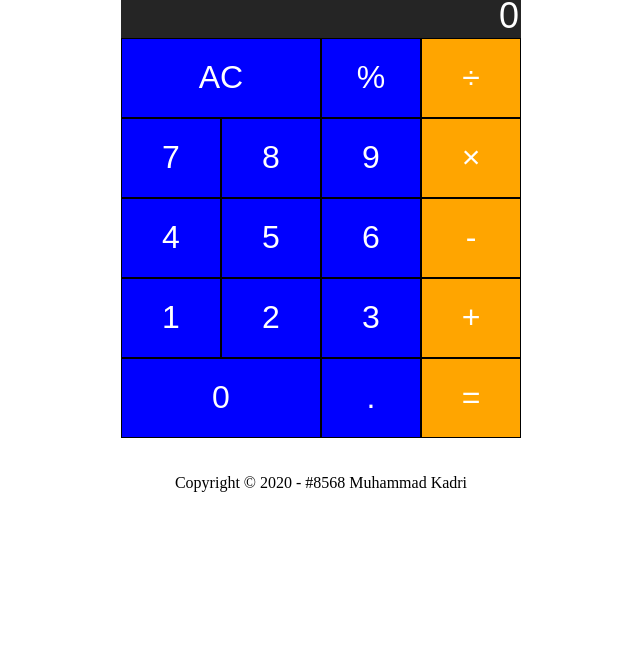
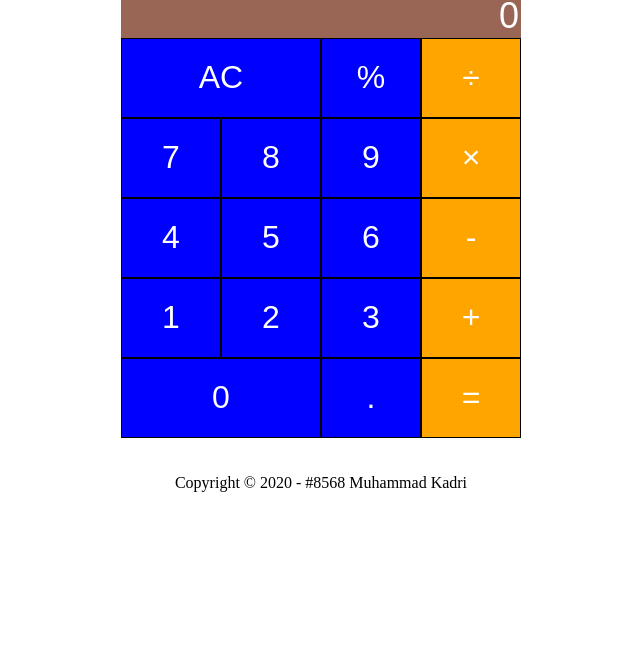
Before and after one commit to bangdri/kalkulator, a plain HTML site: page index.html in a window 1280 px wide. Shown: the part 132-800 px from the top of the page, without its empty margins (319-959 px from the left). Drawn offline with Linux system fonts and the light colour scheme.

Commit message:
Update stylesheet.css
ganti warna background screen

```diff
--- a/stylesheet.css
+++ b/stylesheet.css
@@ -14,7 +14,7 @@
 .calculator-screen {
     width: 100%;
     height: 100%;
-    background-color: #252525;
+    background-color: #996655;
     color: #fff;
     text-align: right;
     font-size: 36px;
```
